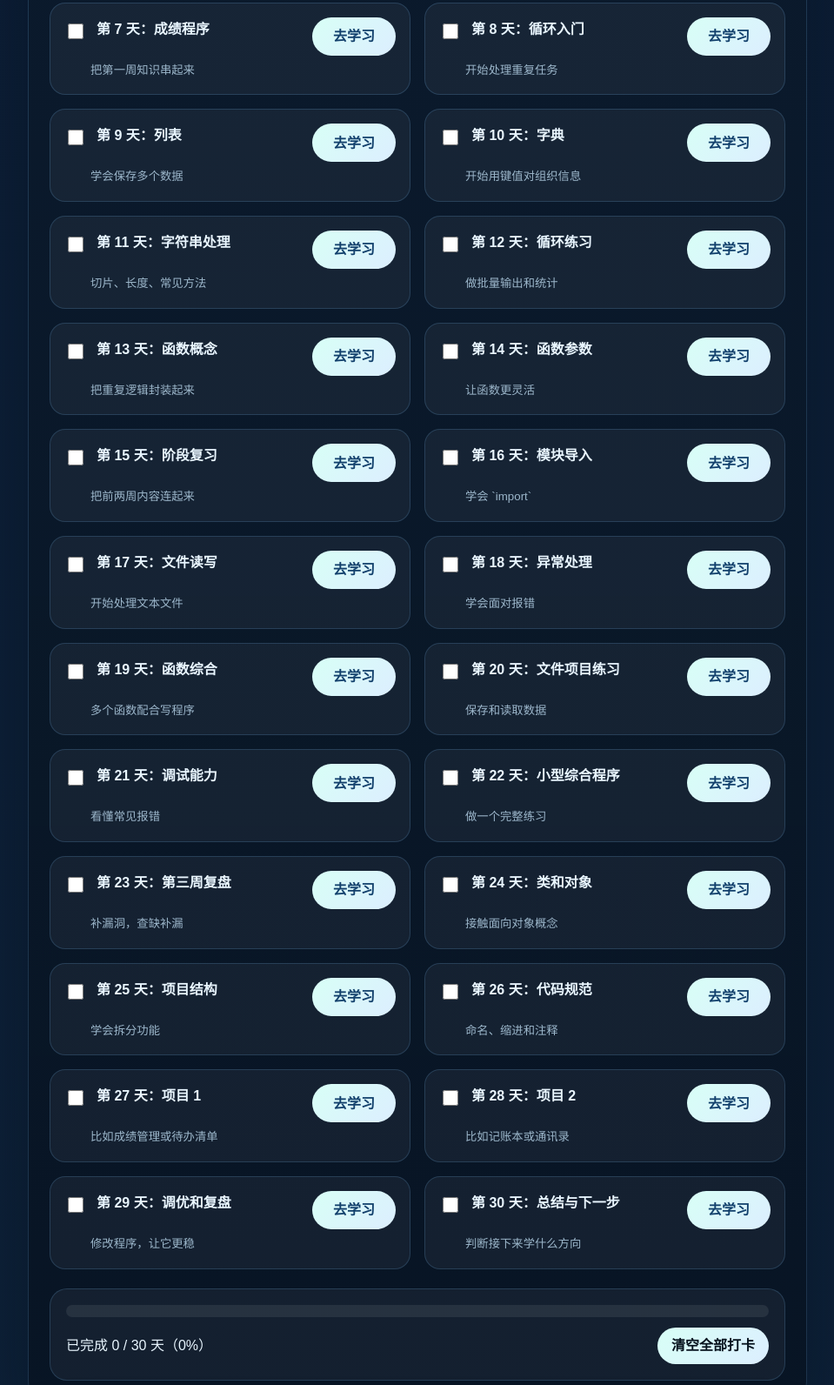
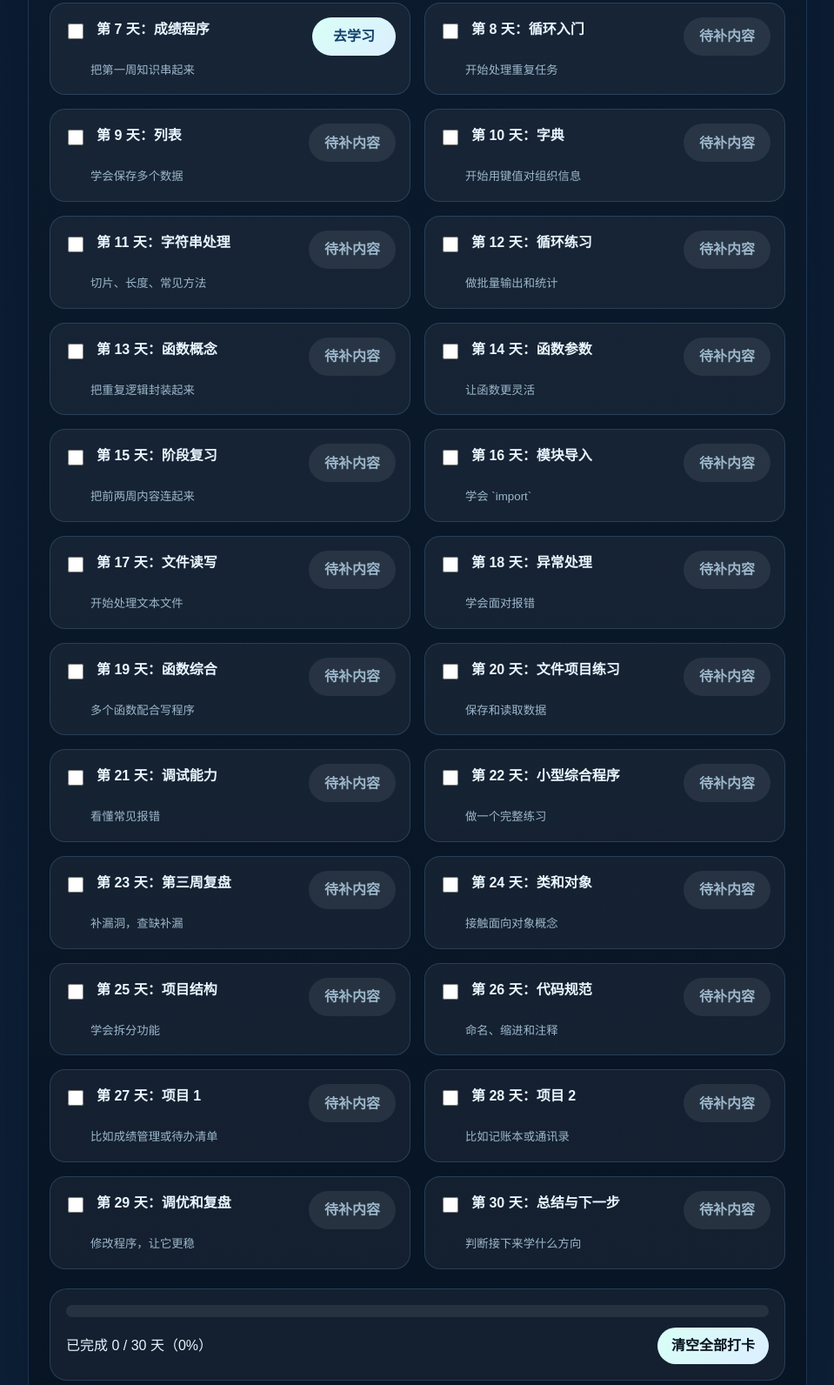
Before and after one commit to sagsinghania/python-learning-site, a plain HTML site: page python_study.html in a window 1280 px wide. Shown: the part 8189-9781 px from the top of the page at 87% size, without its empty margins (312-1271 px from the left). Drawn offline with Linux system fonts and the light colour scheme.

Commit message:
Mark post-day7 study cards as pending

```diff
--- a/python_study.html
+++ b/python_study.html
@@ -668,6 +668,15 @@
     .check-link:hover {
       transform: translateY(-2px);
       box-shadow: 0 10px 24px rgba(126, 217, 255, 0.16);
+    }
+
+    .check-link.is-disabled {
+      background: rgba(255, 255, 255, 0.08);
+      color: var(--muted);
+      cursor: not-allowed;
+      pointer-events: none;
+      box-shadow: none;
+      transform: none;
     }
 
     input[type="checkbox"] {
@@ -1258,7 +1267,7 @@ print("欢迎开始学习编程")</div>
 
           <section class="section-card reveal" id="checkin">
             <h2>8. 学习打卡区</h2>
-            <p>打卡不是形式主义。对初学者来说，持续感非常重要。你每完成一天就勾掉一项，能明显看到自己在往前走。每张卡片右侧都可以直接点“去学习”。</p>
+            <p>打卡不是形式主义。对初学者来说，持续感非常重要。你每完成一天就勾掉一项，能明显看到自己在往前走。前 7 天可以直接去学习，第 8 天以后内容还在补充中。</p>
             <div class="check-grid">
               <div class="check-item">
                 <div class="check-item-head">
@@ -1312,161 +1321,161 @@ print("欢迎开始学习编程")</div>
               <div class="check-item">
                 <div class="check-item-head">
                   <label><input type="checkbox" data-day="8"><span>第 8 天：循环入门</span></label>
-                  <a class="check-link" href="#phase2">去学习</a>
+                  <span class="check-link is-disabled">待补内容</span>
                 </div>
                 <small>开始处理重复任务</small>
               </div>
               <div class="check-item">
                 <div class="check-item-head">
                   <label><input type="checkbox" data-day="9"><span>第 9 天：列表</span></label>
-                  <a class="check-link" href="#phase2">去学习</a>
+                  <span class="check-link is-disabled">待补内容</span>
                 </div>
                 <small>学会保存多个数据</small>
               </div>
               <div class="check-item">
                 <div class="check-item-head">
                   <label><input type="checkbox" data-day="10"><span>第 10 天：字典</span></label>
-                  <a class="check-link" href="#phase2">去学习</a>
+                  <span class="check-link is-disabled">待补内容</span>
                 </div>
                 <small>开始用键值对组织信息</small>
               </div>
               <div class="check-item">
                 <div class="check-item-head">
                   <label><input type="checkbox" data-day="11"><span>第 11 天：字符串处理</span></label>
-                  <a class="check-link" href="#phase2">去学习</a>
+                  <span class="check-link is-disabled">待补内容</span>
                 </div>
                 <small>切片、长度、常见方法</small>
               </div>
               <div class="check-item">
                 <div class="check-item-head">
                   <label><input type="checkbox" data-day="12"><span>第 12 天：循环练习</span></label>
-                  <a class="check-link" href="#phase2">去学习</a>
+                  <span class="check-link is-disabled">待补内容</span>
                 </div>
                 <small>做批量输出和统计</small>
               </div>
               <div class="check-item">
                 <div class="check-item-head">
                   <label><input type="checkbox" data-day="13"><span>第 13 天：函数概念</span></label>
-                  <a class="check-link" href="#phase2">去学习</a>
+                  <span class="check-link is-disabled">待补内容</span>
                 </div>
                 <small>把重复逻辑封装起来</small>
               </div>
               <div class="check-item">
                 <div class="check-item-head">
                   <label><input type="checkbox" data-day="14"><span>第 14 天：函数参数</span></label>
-                  <a class="check-link" href="#phase2">去学习</a>
+                  <span class="check-link is-disabled">待补内容</span>
                 </div>
                 <small>让函数更灵活</small>
               </div>
               <div class="check-item">
                 <div class="check-item-head">
                   <label><input type="checkbox" data-day="15"><span>第 15 天：阶段复习</span></label>
-                  <a class="check-link" href="#phase2">去学习</a>
+                  <span class="check-link is-disabled">待补内容</span>
                 </div>
                 <small>把前两周内容连起来</small>
               </div>
               <div class="check-item">
                 <div class="check-item-head">
                   <label><input type="checkbox" data-day="16"><span>第 16 天：模块导入</span></label>
-                  <a class="check-link" href="#phase3">去学习</a>
+                  <span class="check-link is-disabled">待补内容</span>
                 </div>
                 <small>学会 `import`</small>
               </div>
               <div class="check-item">
                 <div class="check-item-head">
                   <label><input type="checkbox" data-day="17"><span>第 17 天：文件读写</span></label>
-                  <a class="check-link" href="#phase3">去学习</a>
+                  <span class="check-link is-disabled">待补内容</span>
                 </div>
                 <small>开始处理文本文件</small>
               </div>
               <div class="check-item">
                 <div class="check-item-head">
                   <label><input type="checkbox" data-day="18"><span>第 18 天：异常处理</span></label>
-                  <a class="check-link" href="#phase3">去学习</a>
+                  <span class="check-link is-disabled">待补内容</span>
                 </div>
                 <small>学会面对报错</small>
               </div>
               <div class="check-item">
                 <div class="check-item-head">
                   <label><input type="checkbox" data-day="19"><span>第 19 天：函数综合</span></label>
-                  <a class="check-link" href="#phase3">去学习</a>
+                  <span class="check-link is-disabled">待补内容</span>
                 </div>
                 <small>多个函数配合写程序</small>
               </div>
               <div class="check-item">
                 <div class="check-item-head">
                   <label><input type="checkbox" data-day="20"><span>第 20 天：文件项目练习</span></label>
-                  <a class="check-link" href="#phase3">去学习</a>
+                  <span class="check-link is-disabled">待补内容</span>
                 </div>
                 <small>保存和读取数据</small>
               </div>
               <div class="check-item">
                 <div class="check-item-head">
                   <label><input type="checkbox" data-day="21"><span>第 21 天：调试能力</span></label>
-                  <a class="check-link" href="#phase3">去学习</a>
+                  <span class="check-link is-disabled">待补内容</span>
                 </div>
                 <small>看懂常见报错</small>
               </div>
               <div class="check-item">
                 <div class="check-item-head">
                   <label><input type="checkbox" data-day="22"><span>第 22 天：小型综合程序</span></label>
-                  <a class="check-link" href="#phase3">去学习</a>
+                  <span class="check-link is-disabled">待补内容</span>
                 </div>
                 <small>做一个完整练习</small>
               </div>
               <div class="check-item">
                 <div class="check-item-head">
                   <label><input type="checkbox" data-day="23"><span>第 23 天：第三周复盘</span></label>
-                  <a class="check-link" href="#phase3">去学习</a>
+                  <span class="check-link is-disabled">待补内容</span>
                 </div>
                 <small>补漏洞，查缺补漏</small>
               </div>
               <div class="check-item">
                 <div class="check-item-head">
                   <label><input type="checkbox" data-day="24"><span>第 24 天：类和对象</span></label>
-                  <a class="check-link" href="#phase4">去学习</a>
+                  <span class="check-link is-disabled">待补内容</span>
                 </div>
                 <small>接触面向对象概念</small>
               </div>
               <div class="check-item">
                 <div class="check-item-head">
                   <label><input type="checkbox" data-day="25"><span>第 25 天：项目结构</span></label>
-                  <a class="check-link" href="#phase4">去学习</a>
+                  <span class="check-link is-disabled">待补内容</span>
                 </div>
                 <small>学会拆分功能</small>
               </div>
               <div class="check-item">
                 <div class="check-item-head">
                   <label><input type="checkbox" data-day="26"><span>第 26 天：代码规范</span></label>
-                  <a class="check-link" href="#phase4">去学习</a>
+                  <span class="check-link is-disabled">待补内容</span>
                 </div>
                 <small>命名、缩进和注释</small>
               </div>
               <div class="check-item">
                 <div class="check-item-head">
                   <label><input type="checkbox" data-day="27"><span>第 27 天：项目 1</span></label>
-                  <a class="check-link" href="#phase4">去学习</a>
+                  <span class="check-link is-disabled">待补内容</span>
                 </div>
                 <small>比如成绩管理或待办清单</small>
               </div>
               <div class="check-item">
                 <div class="check-item-head">
                   <label><input type="checkbox" data-day="28"><span>第 28 天：项目 2</span></label>
-                  <a class="check-link" href="#phase4">去学习</a>
+                  <span class="check-link is-disabled">待补内容</span>
                 </div>
                 <small>比如记账本或通讯录</small>
               </div>
               <div class="check-item">
                 <div class="check-item-head">
                   <label><input type="checkbox" data-day="29"><span>第 29 天：调优和复盘</span></label>
-                  <a class="check-link" href="#phase4">去学习</a>
+                  <span class="check-link is-disabled">待补内容</span>
                 </div>
                 <small>修改程序，让它更稳</small>
               </div>
               <div class="check-item">
                 <div class="check-item-head">
                   <label><input type="checkbox" data-day="30"><span>第 30 天：总结与下一步</span></label>
-                  <a class="check-link" href="#phase4">去学习</a>
+                  <span class="check-link is-disabled">待补内容</span>
                 </div>
                 <small>判断接下来学什么方向</small>
               </div>
```
